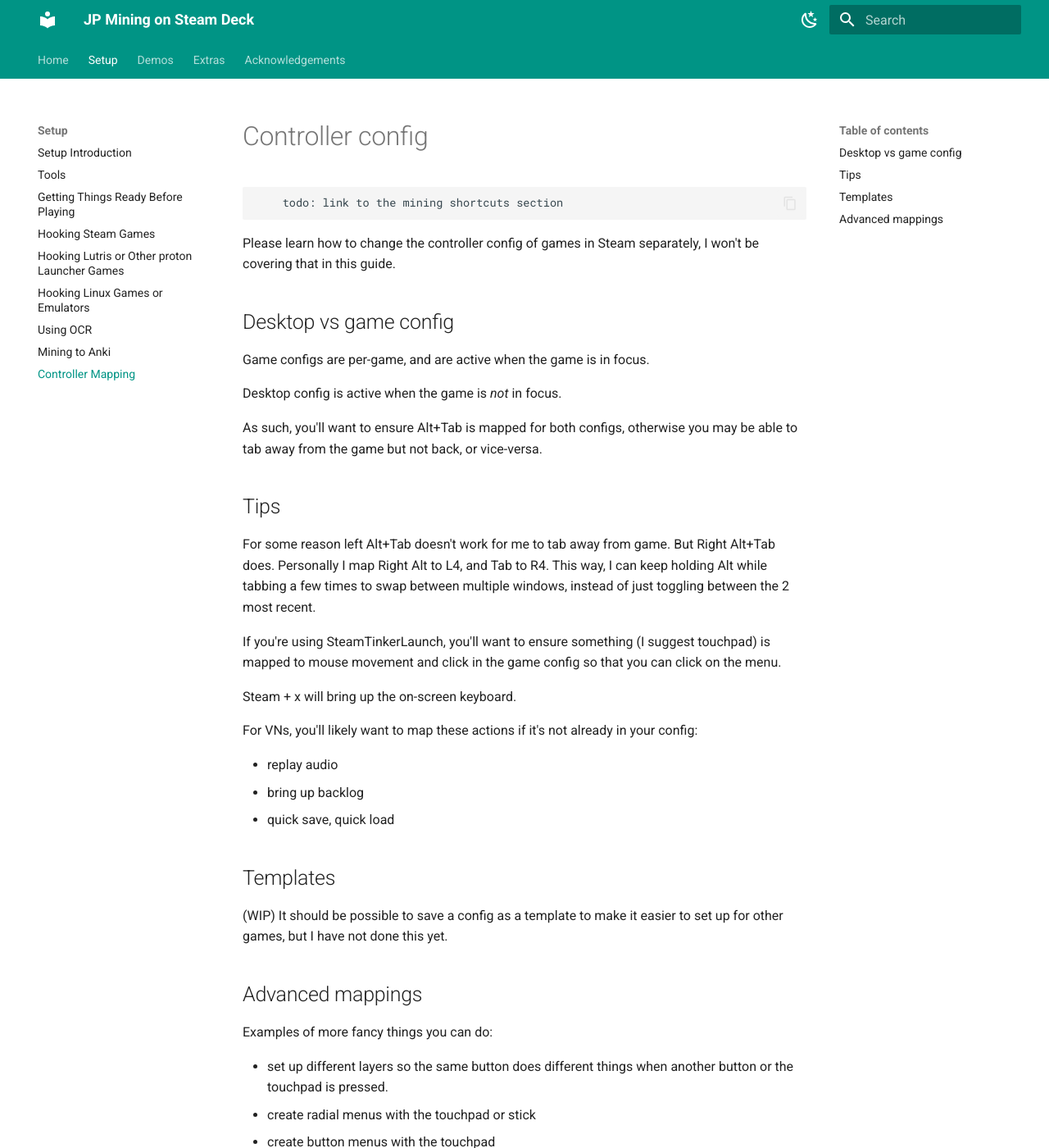
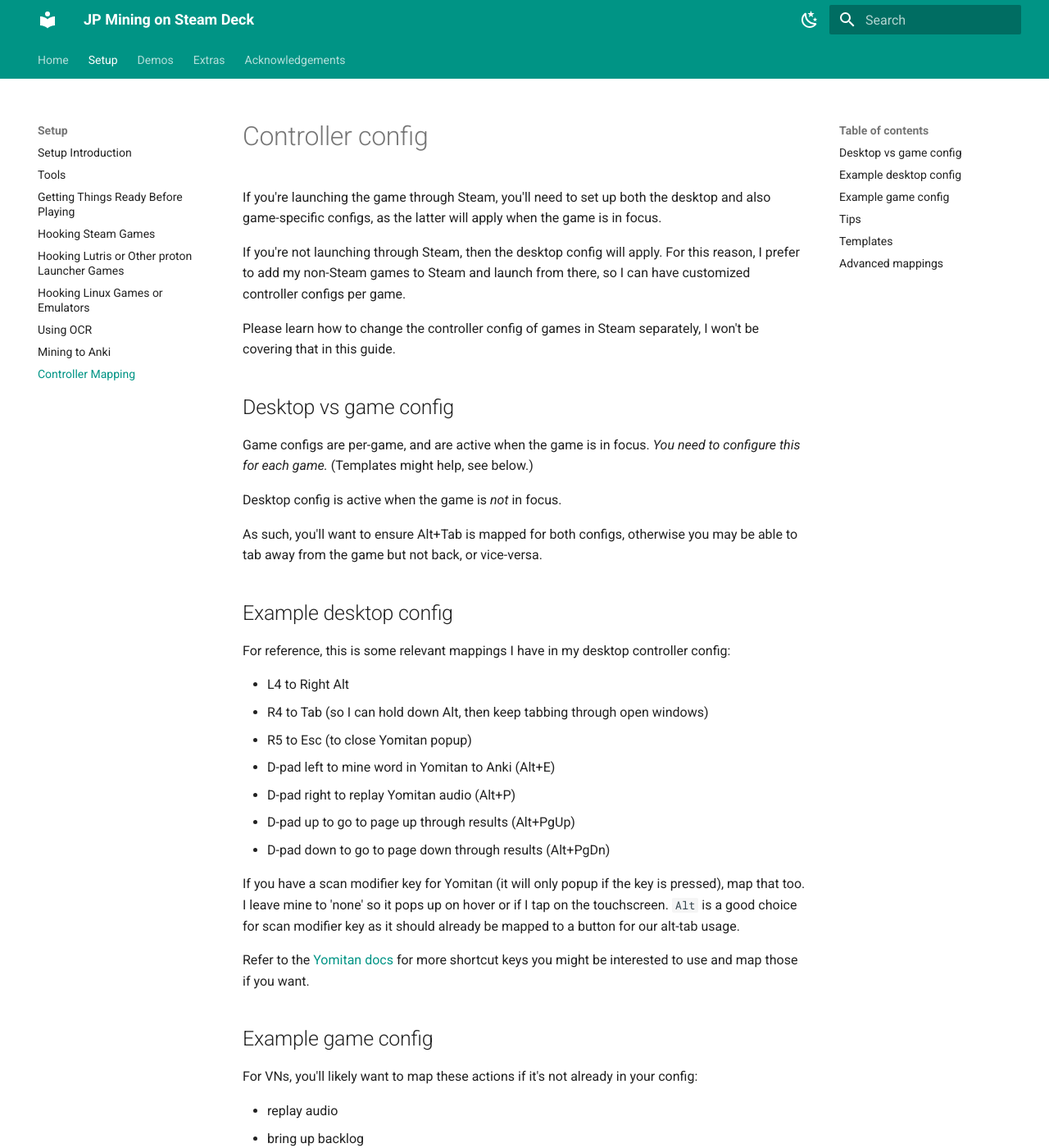
Before and after one commit to aka-baka/deck-mining, an MkDocs documentation site: the page built from docs/controller.md, in a window 1280 px wide and 1400 px high. Shown: the whole window at 82% size. Built offline with MkDocs 1.6.1 and Material for MkDocs 9.7.7, drawn with Linux system fonts in a browser that asks for light colours; some of the changed text lies outside the part shown.

Commit message:
update controller page and other minor updates

````diff
--- a/docs/controller.md
+++ b/docs/controller.md
@@ -1,33 +1,53 @@
 # Controller config
 
-```note
-    todo: link to the mining shortcuts section
-```
+If you're launching the game through Steam, you'll need to set up both the desktop and also game-specific configs, as the latter will apply when the game is in focus.
+
+If you're not launching through Steam, then the desktop config will apply. For this reason, I prefer to add my non-Steam games to Steam and launch from there, so I can have customized controller configs per game.
 
 Please learn how to change the controller config of games in Steam separately, I won't be covering that in this guide.
 
 ## Desktop vs game config
 
-Game configs are per-game, and are active when the game is in focus.
+Game configs are per-game, and are active when the game is in focus. *You need to configure this for each game.* (Templates might help, see below.)
 
 Desktop config is active when the game is *not* in focus.
 
 As such, you'll want to ensure Alt+Tab is mapped for both configs, otherwise you may be able to tab away from the game but not back, or vice-versa.
+
+## Example desktop config
+
+For reference, this is some relevant mappings I have in my desktop controller config:
+
+- L4 to Right Alt
+- R4 to Tab  (so I can hold down Alt, then keep tabbing through open windows)
+- R5 to Esc (to close Yomitan popup)
+- D-pad left to mine word in Yomitan to Anki (Alt+E)
+- D-pad right to replay Yomitan audio (Alt+P)
+- D-pad up to go to page up through results (Alt+PgUp)
+- D-pad down to go to page down through results (Alt+PgDn)
+
+If you have a scan modifier key for Yomitan (it will only popup if the key is pressed), map that too. I leave mine to 'none' so it pops up on hover or if I tap on the touchscreen. `Alt` is a good choice for scan modifier key as it should already be mapped to a button for our alt-tab usage.
+
+Refer to the [Yomitan docs](https://github.com/themoeway/yomitan/blob/master/docs/keyboard-shortcuts.md) for more shortcut keys you might be interested to use and map those if you want.
+
+## Example game config
+
+For VNs, you'll likely want to map these actions if it's not already in your config:
+
+- replay audio
+- bring up backlog
+- quick save, quick load
+
+If you're mining, also remember to map the keys for capturing screenshots and recording audio.
 
 ## Tips
 
 For some reason left Alt+Tab doesn't work for me to tab away from game. But Right Alt+Tab does.
 Personally I map Right Alt to L4, and Tab to R4. This way, I can keep holding Alt while tabbing a few times to swap between multiple windows, instead of just toggling between the 2 most recent.
 
-If you're using SteamTinkerLaunch, you'll want to ensure something (I suggest touchpad) is mapped to mouse movement and click in the game config so that you can click on the menu.
+If you're using SteamTinkerLaunch, you'll want to ensure something (I suggest touchpad) is mapped to mouse movement and click in the game config so that you can click on the menu. Or, you can use the touch screen or an external mouse when configuring SteamTinkerLaunch for your game.
 
 Steam + x will bring up the on-screen keyboard.
-
-For VNs, you'll likely want to map these actions if it's not already in your config:
-
-- replay audio
-- bring up backlog
-- quick save, quick load
 
 ## Templates
 
````
Also changed, not shown: docs/beforePlaying.md (+1 -0 lines), docs/demos.md (+3 -6 lines), docs/mining.md (+4 -16 lines), docs/runWin.md (+7 -4 lines).
